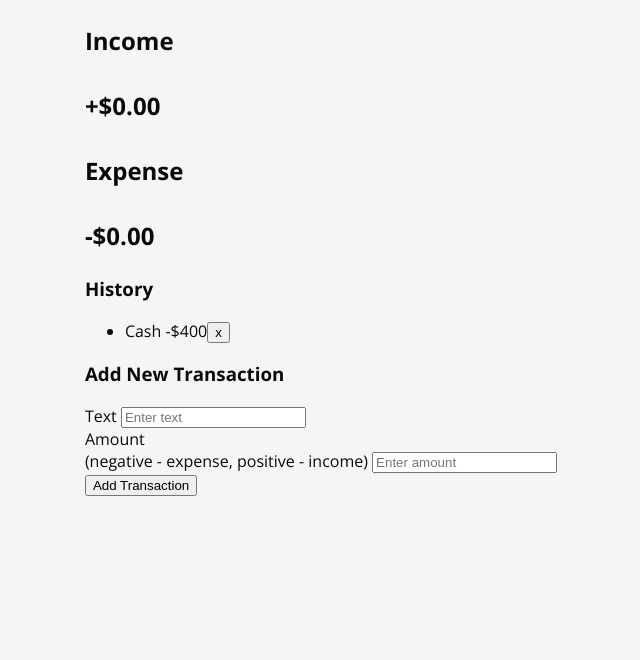
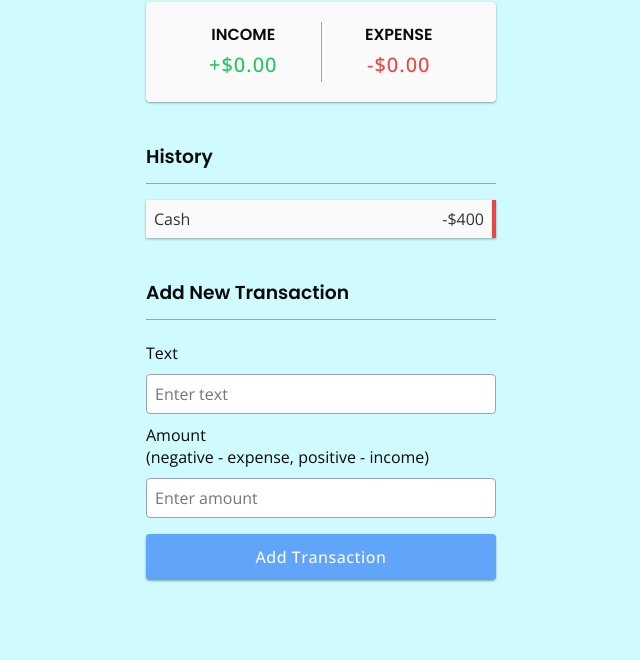
Before and after one commit to BatetDev/expense-tracker, a plain HTML site: page index.html in a window 1280 px wide. Shown: the part 237-897 px from the top of the page, without its empty margins (319-959 px from the left). Before the commit the page ends 800 px from the top, so only its background shows below. Drawn offline with nearby package versions, Linux system fonts and the light colour scheme.

Commit message:
feat: add CSS base styles

```diff
--- a/index.html
+++ b/index.html
@@ -9,7 +9,7 @@
   </head>
   <body>
     <main>
-      <h2>
+      <h2>Expense Tracker</h2>
       <div class="container">
         <h4>Your Balance</h4>
         <h1 id="balance">$0.00</h1>
@@ -19,6 +19,7 @@
             <h4>Income</h4>
             <p id="money-plus" class="money plus">+$0.00</p>
           </div>
+          <div>
             <h4>Expense</h4>
             <p id="money-minus" class="money minus">-$0.00</p>
           </div>
@@ -26,24 +27,26 @@
 
         <h3>History</h3>
         <ul id="list" class="list">
-            <li class="minus">Cash <span>-$400</span><button class="delete-btn">x</button></li>
+          <li class="minus">
+            Cash <span>-$400</span><button class="delete-btn">X</button>
+          </li>
         </ul>
 
         <h3>Add New Transaction</h3>
         <form id="form">
           <div class="form-control">
             <label for="text">Text</label>
-              <input type="text" id="text" placeholder="Enter text">
+            <input type="text" id="text" placeholder="Enter text" />
           </div>
           <div class="form-control">
-              <label for="amount">Amount <br>(negative - expense, positive - income)</label>
-              <input type="number" id="amount" placeholder="Enter amount">
+            <label for="amount"
+              >Amount <br />(negative - expense, positive - income)</label
+            >
+            <input type="number" id="amount" placeholder="Enter amount" />
           </div>
           <button class="btn">Add Transaction</button>
         </form>
-
       </div>
-      </h2>
     </main>
   </body>
 </html>
--- a/style.css
+++ b/style.css
@@ -1,17 +1,196 @@
-@import url("https://fonts.googleapis.com/css2?family=Open+Sans:ital,wght@0,300..800;1,300..800&display=swap");
+@import url("https://fonts.googleapis.com/css2?family=Open+Sans:wght@400;500&display=swap");
+@import url("https://fonts.googleapis.com/css2?family=Poppins:wght@600&display=swap");
+
+/* TODO: Add rest of color vars */
+:root {
+  --color-border-light: #9ca3af;
+
+  --box-shadow: 0 1px 3px rgba(0, 0, 0, 0.12), 0 1px 2px rgba(0, 0, 0, 0.24);
+}
 
 * {
   box-sizing: border-box;
 }
 
 body {
-  background-color: #f5f5f4;
+  background-color: #cffafe;
   color: #0a0a0a;
   font-family: "Open Sans", sans-serif;
   font-size: 16px;
   display: flex;
+  flex-direction: column;
   align-items: center;
   justify-content: center;
-  height: 100vh;
+  min-height: 100vh;
   margin: 0;
 }
+
+main {
+  display: flex;
+  flex-direction: column;
+  align-items: start;
+  justify-content: center;
+  padding: 1rem;
+}
+
+h1,
+h2,
+h3,
+h4,
+h5,
+h6 {
+  font-family: "Poppins", sans-serif;
+  font-weight: 600;
+}
+
+h1 {
+  letter-spacing: 1px;
+}
+
+h3 {
+  border-bottom: 1px solid var(--color-border-light);
+  padding-bottom: 0.75rem;
+  margin: 2.5rem 0 0.75rem;
+}
+
+h4 {
+  margin: 0;
+  text-transform: uppercase;
+}
+
+button,
+input {
+  font-family: inherit;
+}
+
+.container {
+  margin: 2rem auto;
+  width: 350px;
+}
+
+.inc-exp-container {
+  display: flex;
+  justify-content: space-between;
+  align-items: center;
+  background-color: #fafafa;
+  box-shadow: var(--box-shadow);
+  border-radius: 0.25rem;
+  padding: 1.25rem;
+  margin: 20px 0;
+}
+
+.inc-exp-container > div {
+  flex: 1;
+  text-align: center;
+}
+
+.inc-exp-container > div:first-of-type {
+  border-right: 1px solid var(--color-border-light);
+}
+
+.money {
+  font-size: 1.25rem;
+  font-weight: 500;
+  letter-spacing: 1px;
+  margin: 0.25rem 0;
+}
+
+.money.plus {
+  color: #22c55e;
+}
+
+.money.minus {
+  color: #ef4444;
+}
+
+label {
+  display: inline-block;
+  margin: 10px 0;
+}
+
+input[type="text"],
+input[type="number"] {
+  border: 1px solid var(--color-border-light);
+  border-radius: 0.25rem;
+  display: block;
+  font-size: 1rem;
+  padding: 0.5rem;
+  width: 100%;
+}
+
+.btn {
+  font-size: 1rem;
+  font-weight: 500;
+  letter-spacing: 0.5px;
+  color: #fafafa;
+  background-color: #60a5fa;
+  border: none;
+  border-radius: 0.25rem;
+  box-shadow: var(--box-shadow);
+  display: block;
+  margin: 1rem 0 2rem;
+  padding: 0.75rem;
+  width: 100%;
+  transition: all 0.2s ease;
+  cursor: pointer;
+}
+
+.btn:hover {
+  background-color: #3b82f6;
+  transform: scale(1.01);
+}
+
+.btn:focus,
+.delete-btn:focus,
+input {
+  outline: none;
+}
+
+.list {
+  list-style-type: none;
+  padding: 0;
+  margin-bottom: 2.5rem;
+}
+
+.list li {
+  background-color: #fafafa;
+  box-shadow: var(--box-shadow);
+  color: #333;
+  display: flex;
+  justify-content: space-between;
+  position: relative;
+  padding: 0.5rem;
+  margin: 0.75rem 0;
+}
+
+.list li.minus {
+  border-right: 0.25rem solid #ef4444;
+}
+
+.list li.plus {
+  border-right: 0.25rem solid #22c55e;
+}
+
+.delete-btn {
+  cursor: pointer;
+  height: 100%;
+  background-color: #e74c3c;
+  border: none;
+  border-radius: 0.25rem 0 0 0.25rem;
+  color: #fafafa;
+  font-size: 1.25rem;
+  font-weight: 500;
+  line-height: 1.25rem;
+  padding: 0.25rem 0.5rem;
+  position: absolute;
+  top: 50%;
+  left: 0;
+  transform: translate(-100%, -50%);
+  box-shadow: var(--box-shadow);
+  opacity: 0;
+  transition: opacity 0.3s ease;
+}
+
+.list li:hover .delete-btn {
+  opacity: 1;
+}
```
Lines whose indentation alone changed are shown as unchanged.
